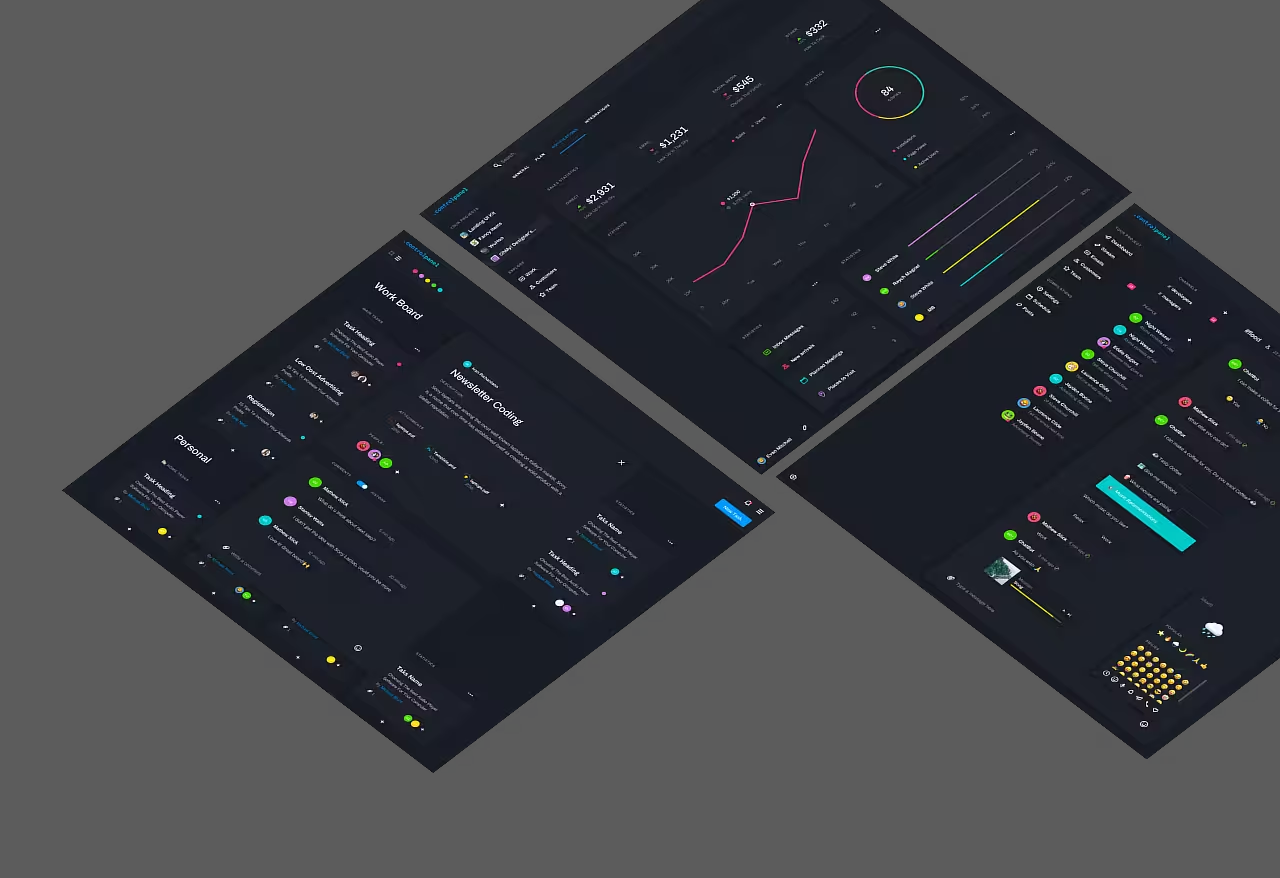
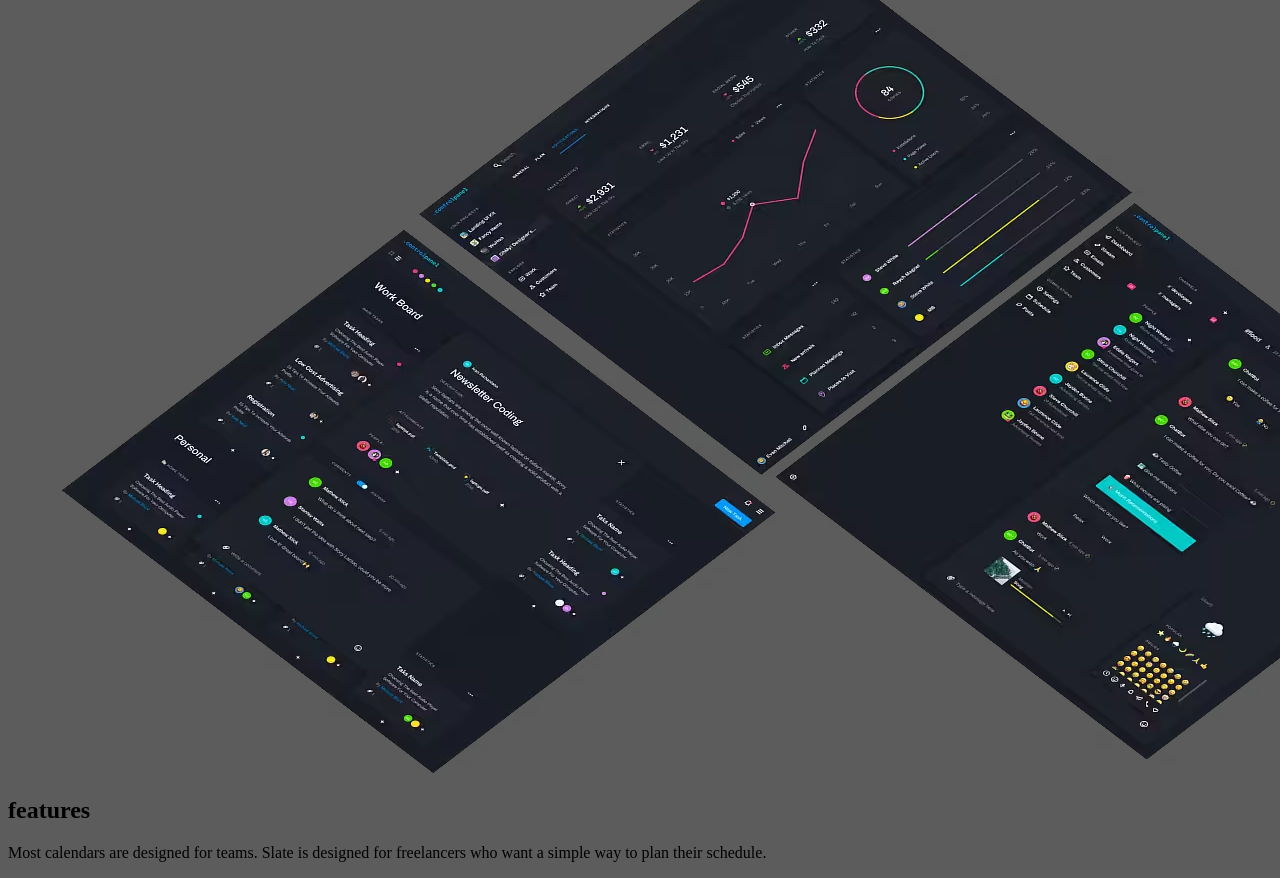
Before and after one commit to Rev4ik204/figma_land, a plain HTML site: page index.html in a window 1280 px wide. Shown: the part 520-1398 px from the top of the page. Before the commit the page ends 1305 px from the top, so only its background shows below. Drawn offline with Linux system fonts and the light colour scheme.

Commit message:
add  FEATURES

```diff
--- a/index.html
+++ b/index.html
@@ -65,15 +65,20 @@
               srcset="./images/img/bg_hero_550.png"
               media="(max-width: 550px)"
             />
-            <img
-              class="image"
-              src="./images/img/bg_hero.png"
-              alt="big_img"
-            />
+            <img class="image" src="./images/img/bg_hero.png" alt="big_img" />
           </picture>
         </div>
       </section>
-      <section class="features"><div class="container"></div></section>
+      <section class="features">
+        <div class="container">
+          <h2 class="features_title">features</h2>
+          <p class="features_text">
+            Most calendars are designed for teams. Slate is designed for
+            freelancers who want a simple way to plan their schedule.
+          </p>
+
+        </div>
+      </section>
       <section class="contents"><div class="container"></div></section>
       <section class="gallery"><div class="container"></div></section>
       <section class="partners"><div class="container"></div></section>
```
Also changed, not shown: images/img/fearures_img1.avif (added), images/img/fearures_img1.png, images/img/fearures_img1.webp (added), images/img/fearures_img1_550.avif (added), images/img/fearures_img1_550.png, images/img/fearures_img1_550.webp (added), images/img/fearures_img2.avif (added), images/img/fearures_img2.png, images/img/fearures_img2.webp (added), images/img/fearures_img2_550.avif (added), images/img/fearures_img2_550.png, images/img/fearures_img2_550.webp (added).
